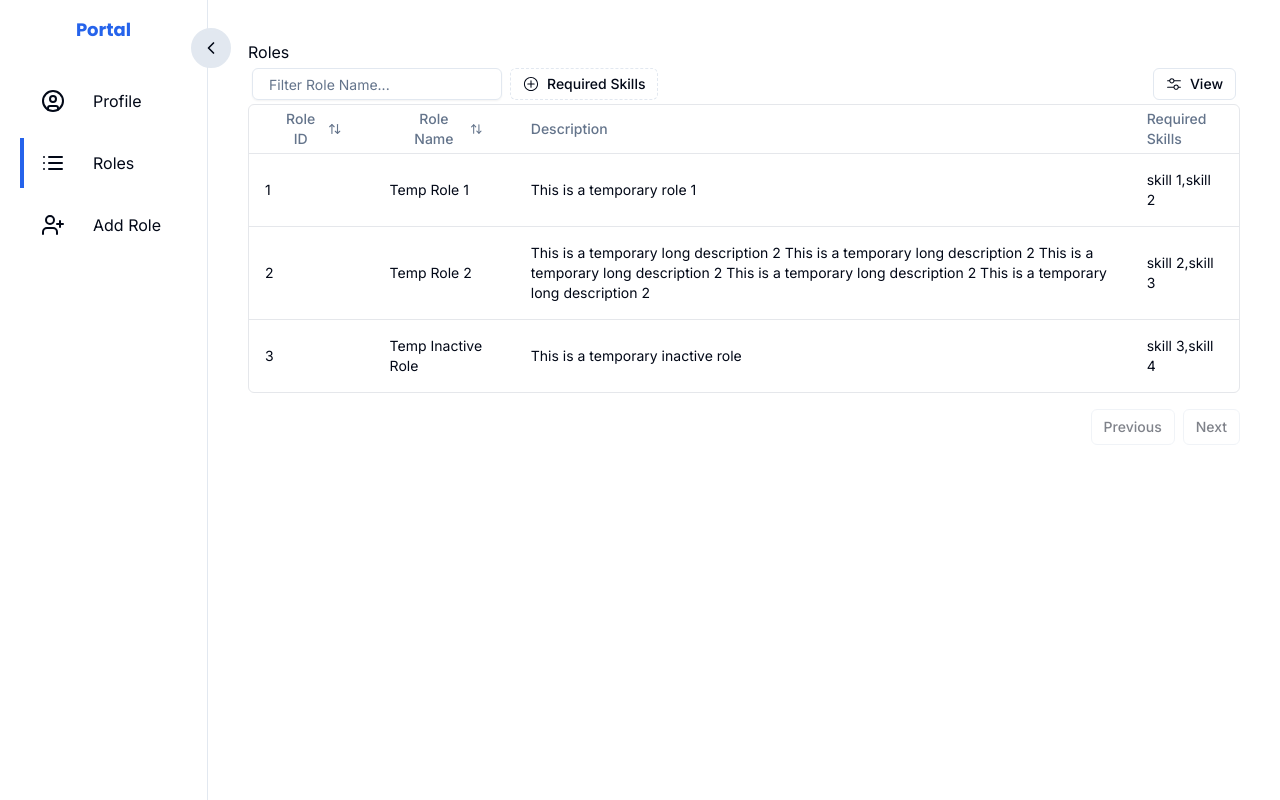
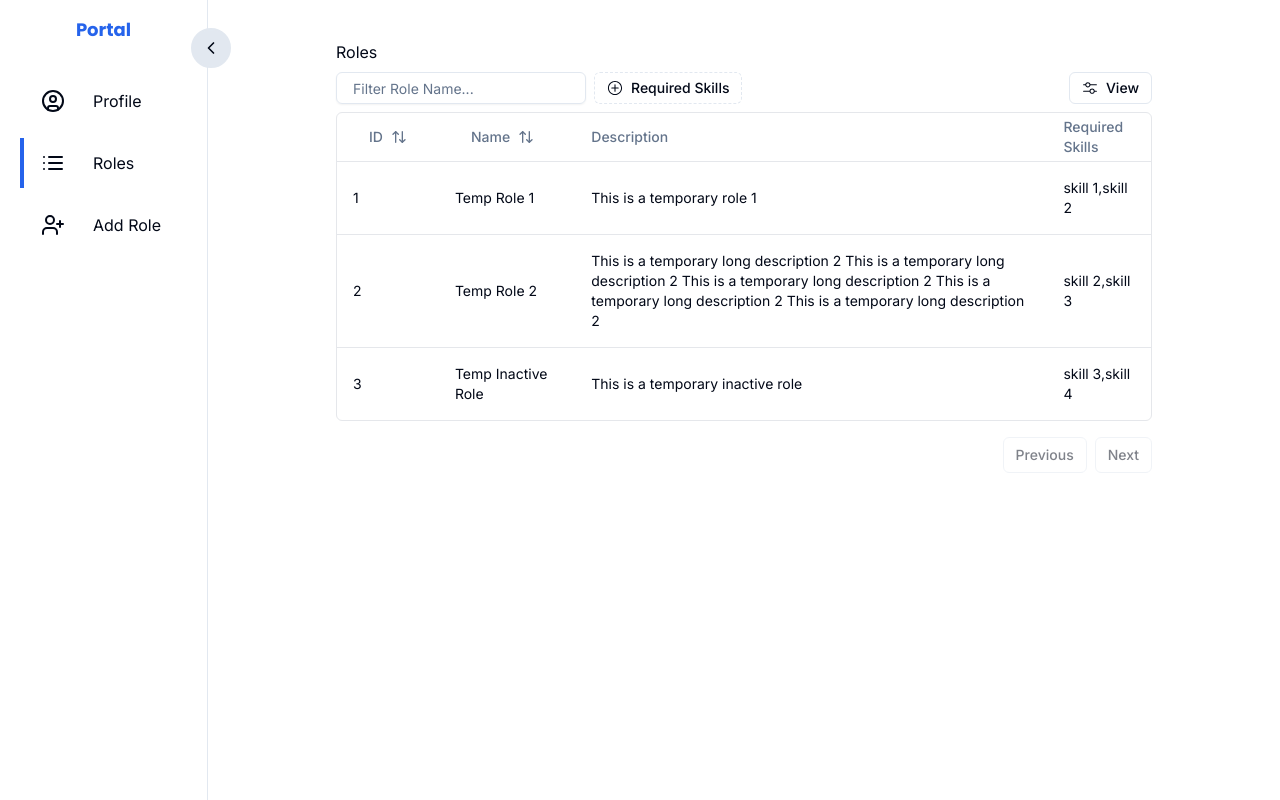
Before and after one commit to TeoSean00/Job-Portal-Platform, a Next.js app: page /dashboard/roles in a window 1280 px wide. Built offline with nearby package versions, Linux system fonts and the light colour scheme.

Commit message:
refactor: nits

```diff
--- a/app/dashboard/layout.tsx
+++ b/app/dashboard/layout.tsx
@@ -12,12 +12,12 @@ export default function RootLayout({
 }) {
   return (
     <div className={cn(inter.className, "dark bg-background text-foreground")}>
-      <div className="flex flex-auto">
+      <div className="flex flex-auto ">
         <aside>
           <Sidebar />
           <Toaster />
         </aside>
-        <main className="grow p-10">{children}</main>
+        <main className="mx-auto max-w-4xl grow p-10">{children}</main>
       </div>
     </div>
   );
--- a/app/dashboard/roles/page.tsx
+++ b/app/dashboard/roles/page.tsx
@@ -1,5 +1,5 @@
 import { DataTable } from "@/components/data-table/DataTable";
-import { Payment, columns } from "@/components/ui/";
+import { columns } from "@/components/ui/";
 
 const RolesPage = () => {
   const tempSkills = [
--- a/components/data-table/data-table-toolbar.tsx
+++ b/components/data-table/data-table-toolbar.tsx
@@ -26,7 +26,7 @@ export function DataTableToolbar<TData>({
   const isFiltered = table.getState().columnFilters.length > 0;
   // console.log(table.getColumn("skillRequired"));
   return (
-    <div className="flex items-center justify-between p-1">
+    <div className="flex items-center justify-between py-2">
       <div className="flex flex-1 items-center space-x-2">
         {searchableColumns.length > 0 &&
           searchableColumns.map(
--- a/components/ui/columns.tsx
+++ b/components/ui/columns.tsx
@@ -25,11 +25,12 @@ export const columns: ColumnDef<Payment>[] = [
     accessorKey: "roleId",
     header: ({ column }) => (
       <Button
+        className="space-x-2"
         variant="ghost"
         onClick={() => column.toggleSorting(column.getIsSorted() === "asc")}
       >
-        Role ID
-        <ArrowUpDown className="ml-2 h-4 w-4" />
+        <span>ID</span>
+        <ArrowUpDown className="h-4 w-4" />
       </Button>
     ),
   },
@@ -37,11 +38,12 @@ export const columns: ColumnDef<Payment>[] = [
     accessorKey: "roleName",
     header: ({ column }) => (
       <Button
+        className="space-x-2"
         variant="ghost"
         onClick={() => column.toggleSorting(column.getIsSorted() === "asc")}
       >
-        Role Name
-        <ArrowUpDown className="ml-2 h-4 w-4" />
+        <span>Name</span>
+        <ArrowUpDown className="h-4 w-4" />
       </Button>
     ),
   },
```
